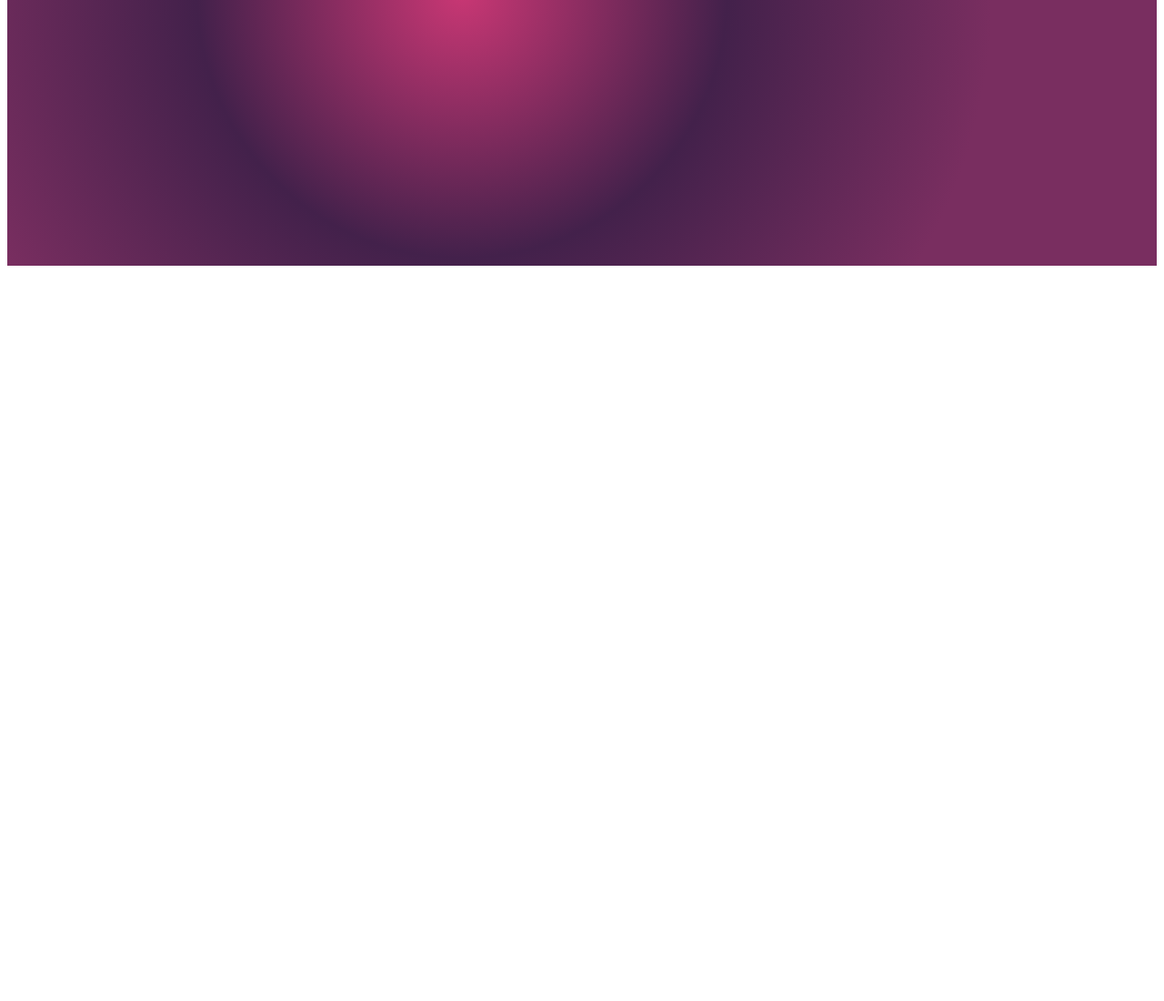
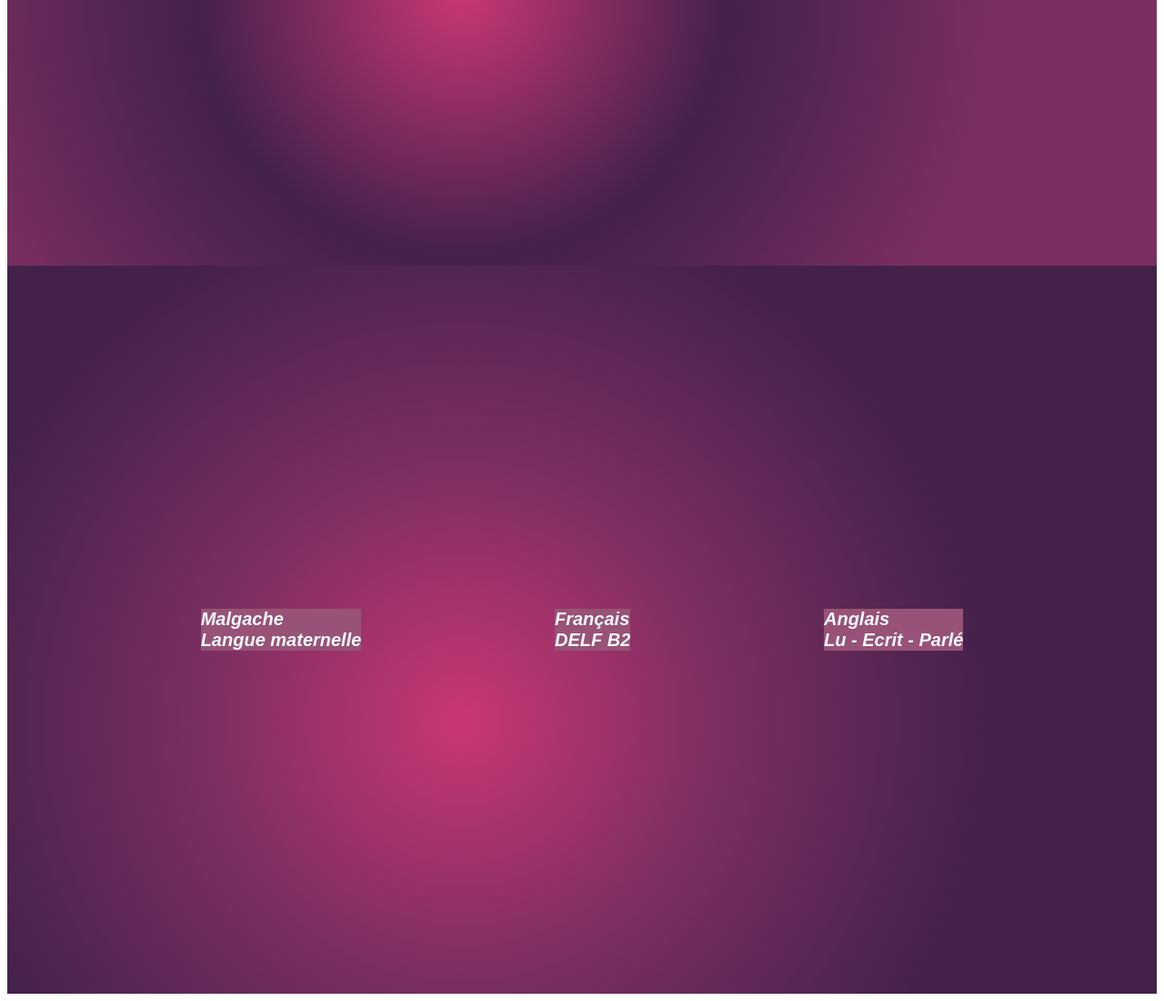
Before and after one commit to kantorandri/Portfolio, a plain HTML site: page cvGraciella.html in a window 1280 px wide. Shown: the part 2916-4016 px from the top of the page at 91% size. Before the commit the page ends 3216 px from the top, so only its background shows below. Drawn offline with Linux system fonts and the light colour scheme.

Commit message:
ajout competence langue et modification css

```diff
--- a/assets/style.css
+++ b/assets/style.css
@@ -65,3 +65,13 @@ p{
     margin:5px;
     padding: 50px;
 }
+.container-langue{
+    display:flex;
+    flex-wrap: wrap;
+    flex-direction: row;
+    align-items: center;
+    height: 100vh;
+    overflow: hidden;
+    justify-content: space-evenly;
+    background: radial-gradient(circle closest-corner at 500px 500px,#c93774, #792e60,#43214b);
+}
--- a/cvGraciella.html
+++ b/cvGraciella.html
@@ -87,9 +87,18 @@
       <div class="item-3">Dance</div>
     </div>
     <div class="container-langue" id="langue">
-      <div class="item-4"></div>
-      <div class="item-4"></div>
-      <div class="item-4"></div>
+      <div class="item-4">
+        <p>Malgache <br>
+        Langue maternelle</p>
+      </div>
+      <div class="item-4">
+        <p>Français <br>
+        DELF B2</p>
+      </div>
+      <div class="item-4">
+        <p>Anglais <br>
+        Lu - Ecrit - Parlé</p>
+      </div>
     </div>
 </body>
 </html>
```
